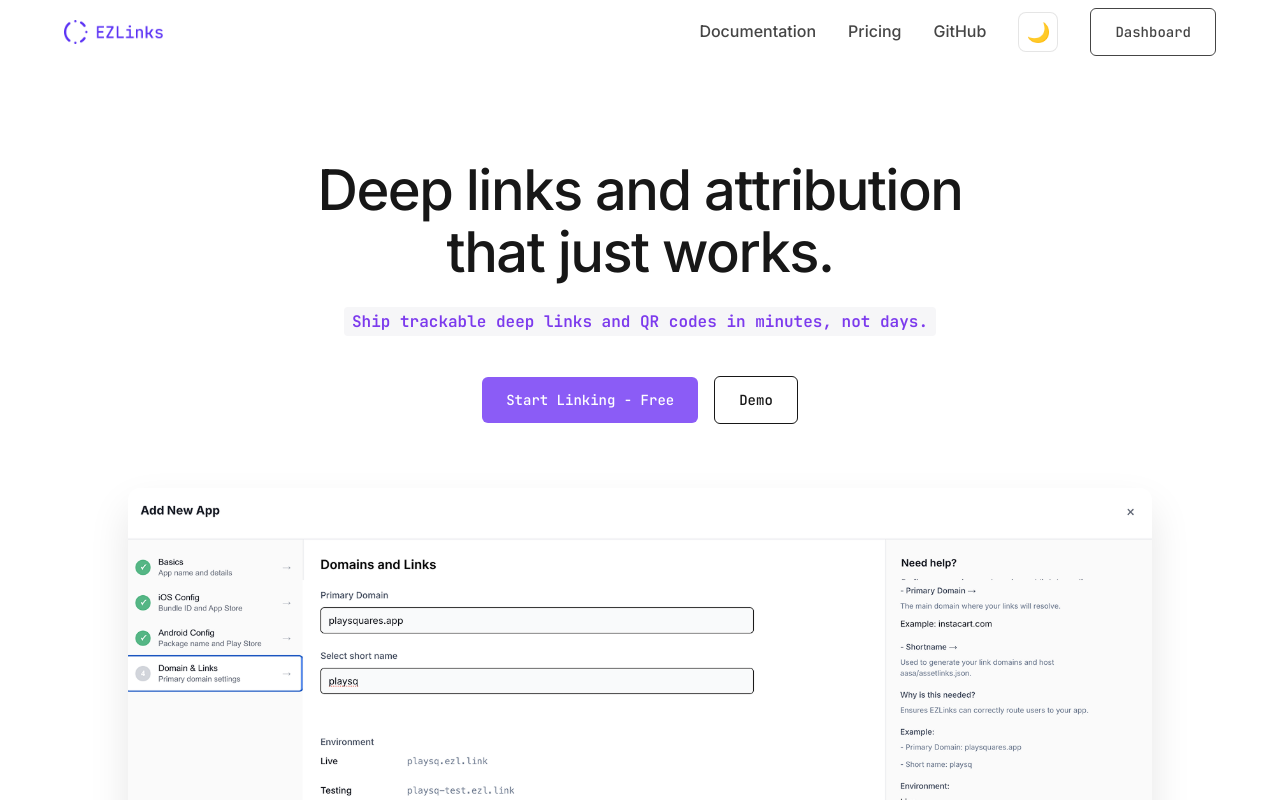
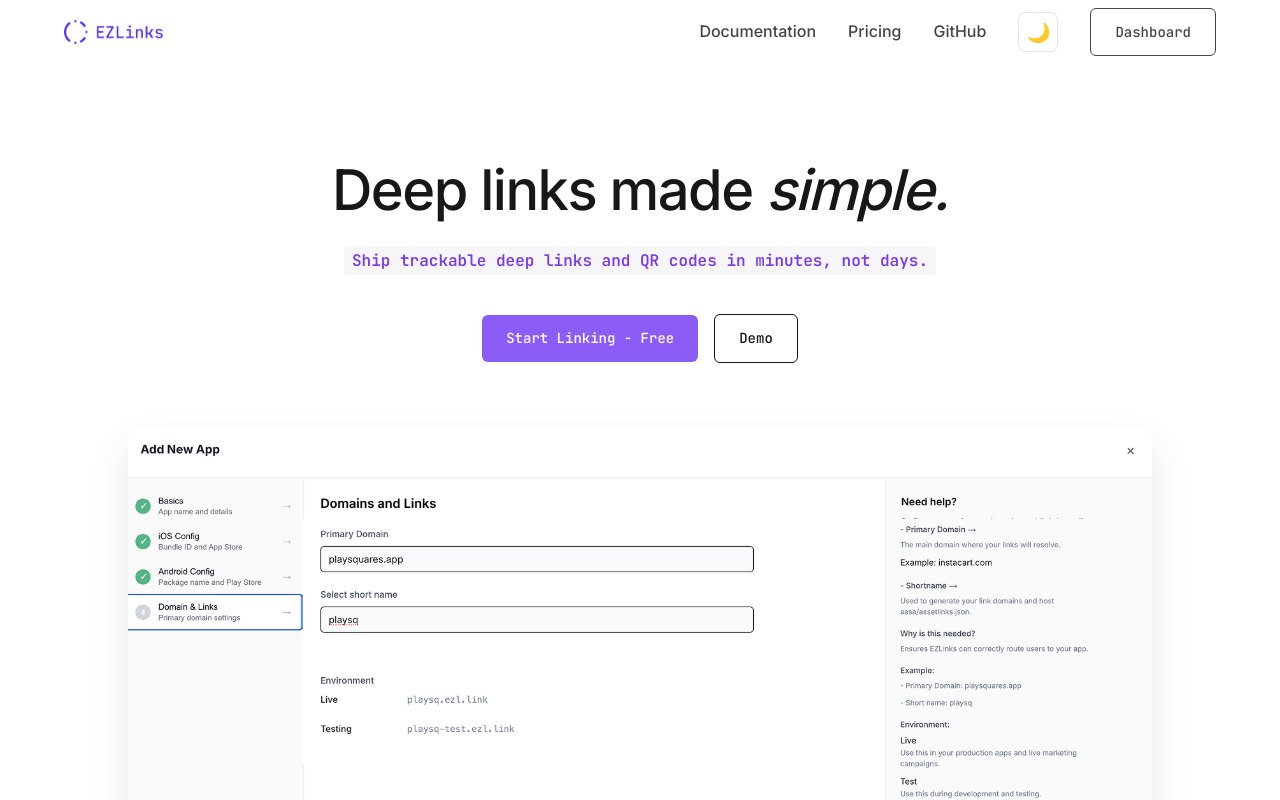
Before and after one commit to GetEZLinks/ezlinks-marketing, a Next.js app: page / in a window 1280 px wide. Shown: the top 800 px of the page. Built offline with nearby package versions, Linux system fonts and the light colour scheme.

Commit message:
Changed hero headline.

```diff
--- a/src/app/layout.tsx
+++ b/src/app/layout.tsx
@@ -4,7 +4,7 @@
 import "../styles/globals.scss";
 
 export const metadata: Metadata = {
-  title: 'EZLinks - Deep links and attribution that just works',
+  title: 'EZLinks - Deep links made simple.',
   description: 'Ship deep links in minutes, not days. We handle the complex plumbing of deep linking automatically, so you can focus on building your product.',
 };
 
--- a/src/components/Hero/Hero.tsx
+++ b/src/components/Hero/Hero.tsx
@@ -15,8 +15,7 @@
           transition={{ duration: 0.8, delay: 0.2 }}
         >
           <h1 className={styles.title}>
-            Deep links and attribution<br />
-            that just works.
+            Deep links made <em>simple.</em>
           </h1>
 
           <p className={styles.subtitle}>
```
